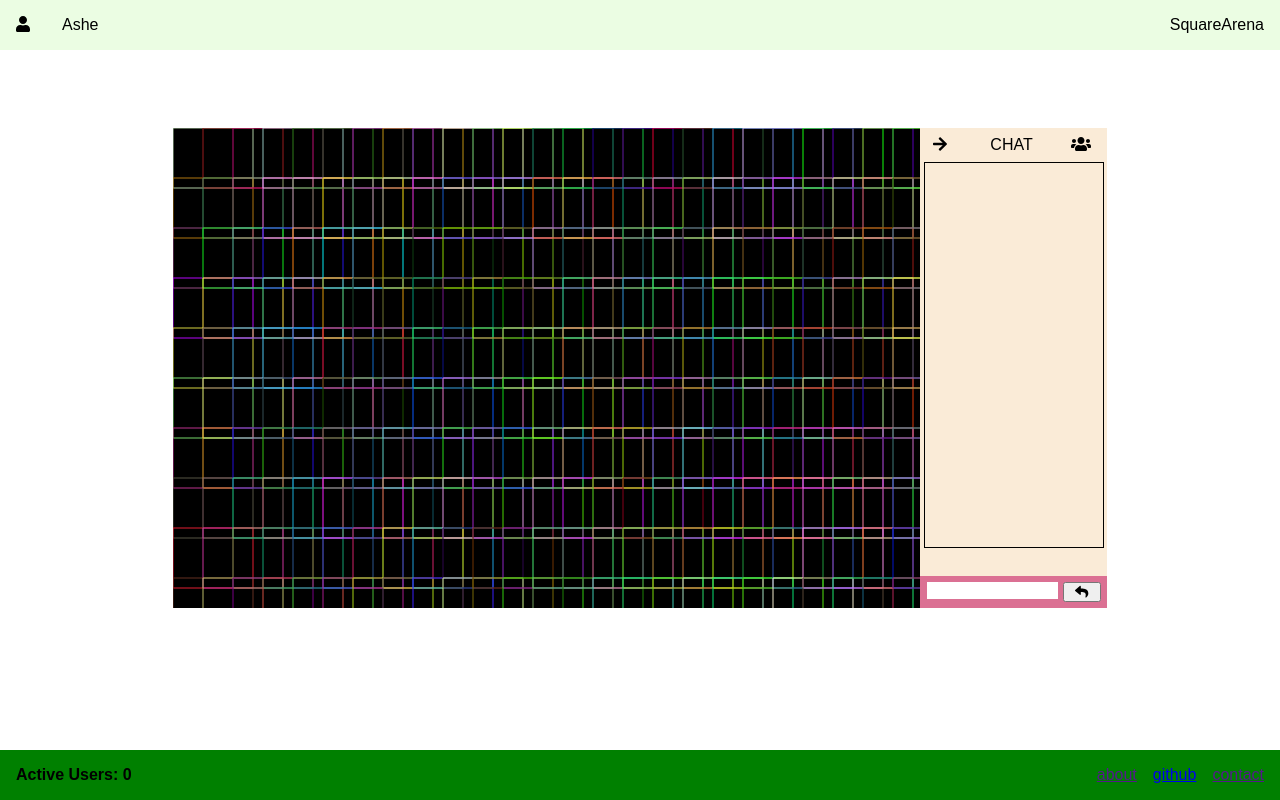
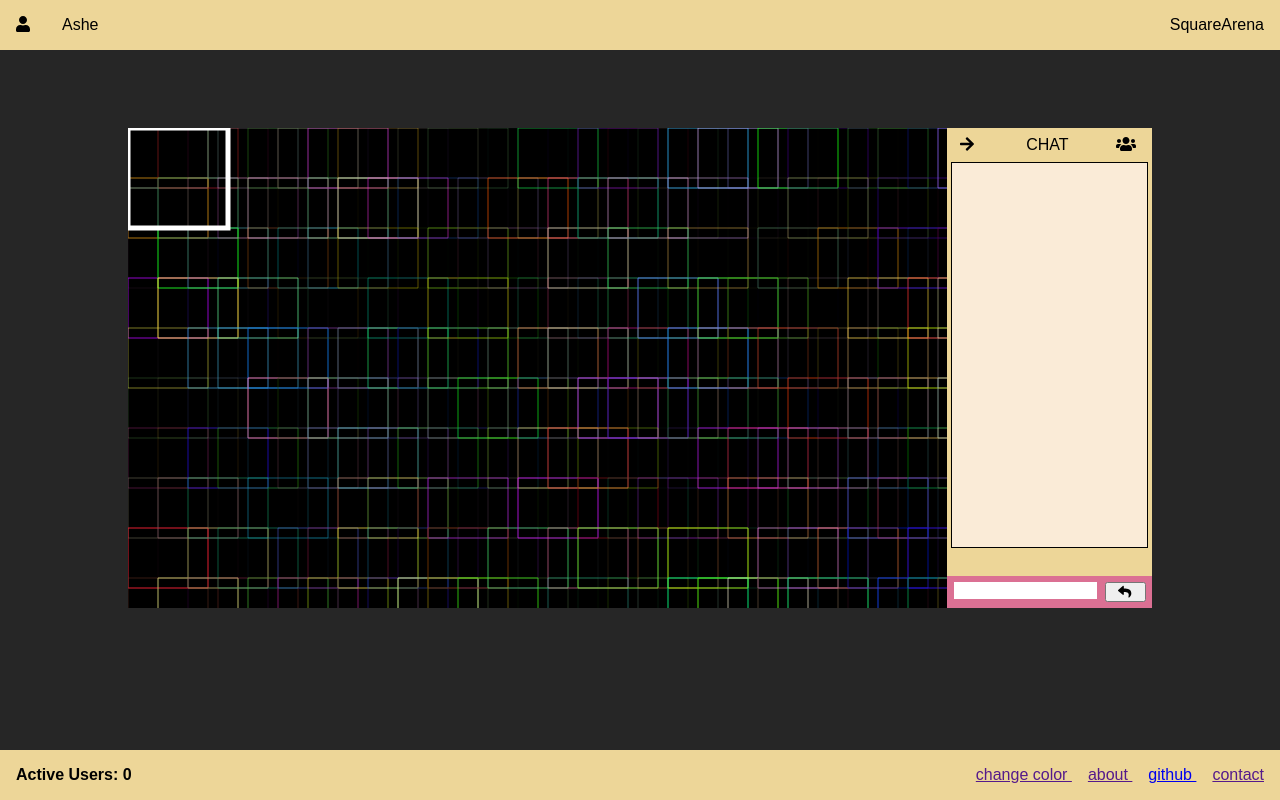
Before and after one commit to Spencer0/ShapeArena, a website: page index.html in a window 1280 px wide. Drawn offline with nearby package versions, Linux system fonts and the light colour scheme; no server answers.

Commit message:
Random trim colors for client

```diff
--- a/index.html
+++ b/index.html
@@ -14,9 +14,9 @@
             SquareArena
         </span>
     </div>
-    <div id="ping-display">
-    </div>
     <div id="media-pane">
+        <div id="ping-display">
+        </div>
         <div id="shape-arena">
             <div id="canvases">
                 <canvas  id="shape-arena-background-canvas"></canvas>
@@ -44,7 +44,10 @@
             Active Users:  <span id="active-number"> 0 </span>
         </span>
         <span id="info-span">
-            <a class="info-link" href="">about</link><a   class="info-link" href="https://github.com/Spencer0/SocketSnake">github</link><a  class="info-link" href="">contact</link>
+            <a class="info-link" id="color-link" href="">change color</link>
+            <a class="info-link" href="">about</link>
+            <a   class="info-link" href="https://github.com/Spencer0/SocketSnake">github</link>
+            <a  class="info-link" href="">contact</link>
         </span>
     </div>
 </body>
--- a/public/garden.js
+++ b/public/garden.js
@@ -9,6 +9,7 @@ document.addEventListener('DOMContentLoaded', function(){
     let activityCounter = document.getElementById("active-number")
     let shapeGame = new squareGame(user, socket)
     pingCheck();
+    randomTrimColor();
     setInterval(pingCheck, 2000)
 
 
@@ -34,7 +35,10 @@ document.addEventListener('DOMContentLoaded', function(){
         });
     }
 
-
+    document.getElementById("color-link").addEventListener("click", function(e){
+        e.preventDefault();
+        randomTrimColor();
+    })
     document.getElementById("chat-input-form").addEventListener("submit", function(e){
         e.preventDefault()
         socket.emit('message-event', JSON.stringify({"user": user, "value":userInput.value}))
@@ -66,6 +70,20 @@ document.addEventListener('DOMContentLoaded', function(){
         li.appendChild(userMessageContentSpan);
         document.getElementById('message-list').appendChild(li);
         return li;
+    }
+
+    function randomTrimColor(){
+            let letters = '6789ABCDEF';
+            let color = '#';
+            for (var i = 0; i < 6; i++) {
+                color += letters[Math.floor(Math.random() * letters.length)];
+            }
+            console.log("color, ", color)
+            document.getElementById("top-bar").style.backgroundColor = color;
+            document.getElementById("chat").style.backgroundColor = color;
+            document.getElementById("bottom-bar").style.backgroundColor = color;
+
+            return color;
     }
 
     function squareGame(user, socket){
@@ -185,14 +203,23 @@ document.addEventListener('DOMContentLoaded', function(){
         }
 
         this.drawBackground = function(){
+            //Draw weird lines
             for(let i = 0; i < this.backgroundCanvas.width; i += 30){
                 for(let j = 0; j < this.backgroundCanvas.height; j += 50){
                     this.backgroundContext.beginPath();
+                    this.backgroundContext.lineWidth = Math.random();
                     this.backgroundContext.strokeStyle = this.randomColor();
                     this.backgroundContext.rect(i,j,80,60);
                     this.backgroundContext.stroke();
                 }
             }
+
+            //Draw safe zone
+            this.backgroundContext.beginPath();
+            this.backgroundContext.lineWidth = 5;
+            this.backgroundContext.strokeStyle =  "white";
+            this.backgroundContext.rect(0, 0, 100, 100);
+            this.backgroundContext.stroke();
         }
 
         this.drawBackground();
--- a/public/styles.css
+++ b/public/styles.css
@@ -1,7 +1,12 @@
 *{
     font-family: sans-serif;
+
+
 }
-
+body{
+    background-color: rgb(38, 38, 38);
+    color: white;
+}
 canvas {
     top: 0;
     left: 0;
@@ -12,21 +17,22 @@ canvas {
 }
 #ping-display{
     margin: 0;
-    top:10em;
-    left: 5em;
+    top:-2em;
     position: absolute;
 }
 #top-bar{
+    color: black;
     top: 0;
     right: 0;
     position: fixed;
     width: 100%;
     height: auto;
-    background-color: rgba(226, 252, 214, 0.667);
+    background-color: rgba(48, 122, 13, 0.667);
 }
 
 #media-pane{
-    width: 73vw;
+
+    width: 80vw;
     height: 60vh;
     margin-left: auto;
     margin-right: auto;
@@ -45,6 +51,7 @@ canvas {
     background-color: black;
 }
 #chat{
+    color: black;
     position: absolute;
     top: 0px;
     right: 0px;
@@ -55,6 +62,7 @@ canvas {
 
 
 #bottom-bar{
+    color: black;
     bottom: 0;
     right: 0;
     position: fixed;
--- a/server.js
+++ b/server.js
@@ -251,6 +251,9 @@ function ShapeScooter(){
     }
 
     this.collides = function(enemy,bullet){
+        if(enemy.x < 100 && enemy.y < 100){
+            return
+        }
         if(bullet.x >= enemy.x && bullet.x <= enemy.x + enemy.width ){
             if(bullet.y >= enemy.y && bullet.y <= enemy.y + enemy.height){
                 return true;
```
